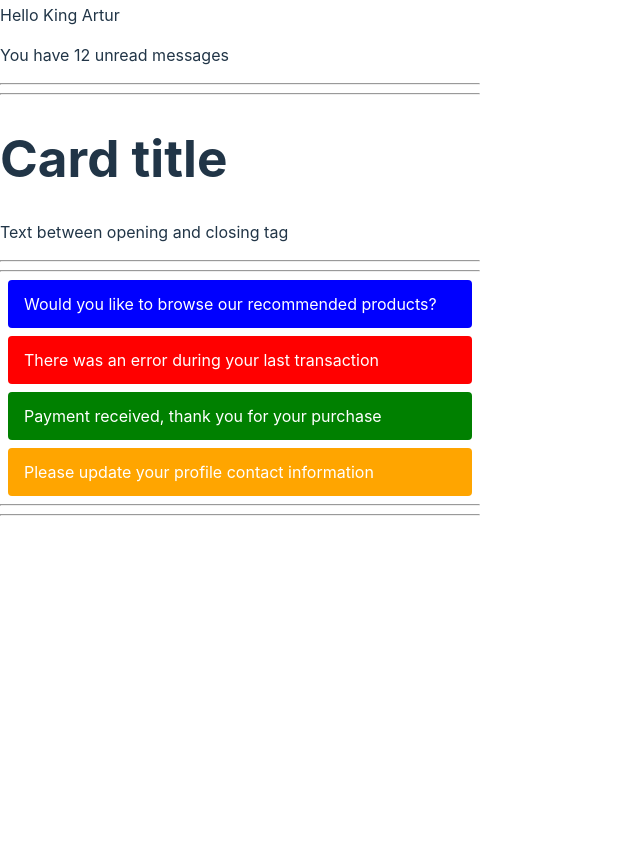
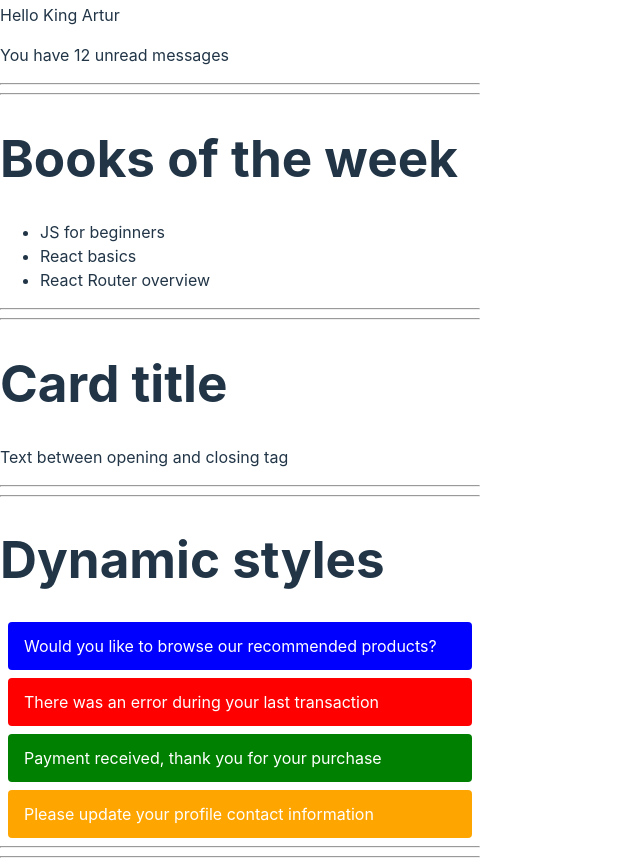
Before and after one commit to Lyadskyi/React-Lyadskyi, a React (Vite) app: page / in a window 1280 px wide. Shown: the part 1720-2586 px from the top of the page, without its empty margins (0-640 px from the left). Before the commit the page ends 2244 px from the top, so only its background shows below. Built offline with nearby package versions, Linux system fonts and the light colour scheme.

Commit message:
add favouriteBooks.json & update BookList.jsx

```diff
--- a/package.json
+++ b/package.json
@@ -10,6 +10,7 @@
     "preview": "vite preview"
   },
   "dependencies": {
+    "clsx": "^2.1.0",
     "react": "^18.2.0",
     "react-dom": "^18.2.0"
   },
--- /dev/null
+++ b/src/components/Alert/Alert.css
@@ -0,0 +1,24 @@
+/* src/components/Alert.css */
+
+.alert {
+  margin: 8px;
+  padding: 12px 16px;
+  border-radius: 4px;
+  color: white;
+}
+
+.alert.info {
+  background-color: blue;
+}
+
+.alert.success {
+  background-color: green;
+}
+
+.alert.error {
+  background-color: red;
+}
+
+.alert.warning {
+  background-color: orange;
+}
--- a/src/components/App/App.jsx
+++ b/src/components/App/App.jsx
@@ -4,6 +4,10 @@ import Product from "../Product/Product";
 import Mailbox from "../Mailbox/Mailbox";
 import Card from "../Card/Card";
 import Alert from "../Alert/Alert";
+import BookList from "../BookList/BookList";
+
+// Import files.json
+import favouriteBooks from "../../favouriteBooks.json";
 
 export default function App() {
   return (
@@ -26,13 +30,12 @@ export default function App() {
         price={29.84}
       />
       <hr /> <hr />
+      <h1>Message</h1>
       <Mailbox name="King Artur" unreadMessages="Hello world!" />
+      <hr /> <hr />
       {/* Колекції */}
-      {/* <div>
-        {[1, 2, 3].map((item) => {
-          return <div>{item}</div>;
-        })}
-      </div> */}
+      <h1>Books of the week</h1>
+      <BookList books={favouriteBooks} />
       <hr /> <hr />
       {/* Властивість props.children */}
       <Card text="Message as a text prop WITH MY REMARKS" />
@@ -47,6 +50,7 @@ export default function App() {
       {/* <Alert>Please update your email!</Alert>
       <Alert>There was an error during transaction!</Alert>
       <Alert>Payment received, thank you for your purchase!</Alert> */}
+      <h1>Dynamic styles</h1>
       <Alert variant="info">
         Would you like to browse our recommended products?
       </Alert>
--- /dev/null
+++ b/src/components/BookList/BookList.jsx
@@ -0,0 +1,25 @@
+// src/components/FavouriteBooks.jsx
+
+export default function BookList({ books }) {
+  return (
+    <ul>
+      {books.map((book) => {
+        return <li key={book.id}>{book.name}</li>;
+      })}
+    </ul>
+  );
+}
+
+//* Another variant *//
+
+// const BookList = ({ books }) => {
+//   return (
+//     <ul>
+//       {books.map((book) => {
+//         return <li>{book.name}</li>;
+//       })}
+//     </ul>
+//   );
+// };
+
+// export default BookList;
--- a/src/components/Mailbox/Mailbox.jsx
+++ b/src/components/Mailbox/Mailbox.jsx
@@ -15,7 +15,6 @@
 export default function Mailbox({ name, unreadMessages }) {
   return (
     <>
-      <h1>Message</h1>
       <p>Hello {name}</p>
       <p>
         {unreadMessages.length > 0
--- /dev/null
+++ b/src/favouriteBooks.json
@@ -0,0 +1,5 @@
+[
+  { "id": "id-1", "name": "JS for beginners" },
+  { "id": "id-2", "name": "React basics" },
+  { "id": "id-3", "name": "React Router overview" }
+]
```
Also changed, not shown: src/components/Alert/Alert.jsx (+11 -0 lines), src/components/FavouriteBooks/FavouriteBooks.jsx (deleted, +0 -26 lines), 1 other file (tests, documents, lock files or other folders).
